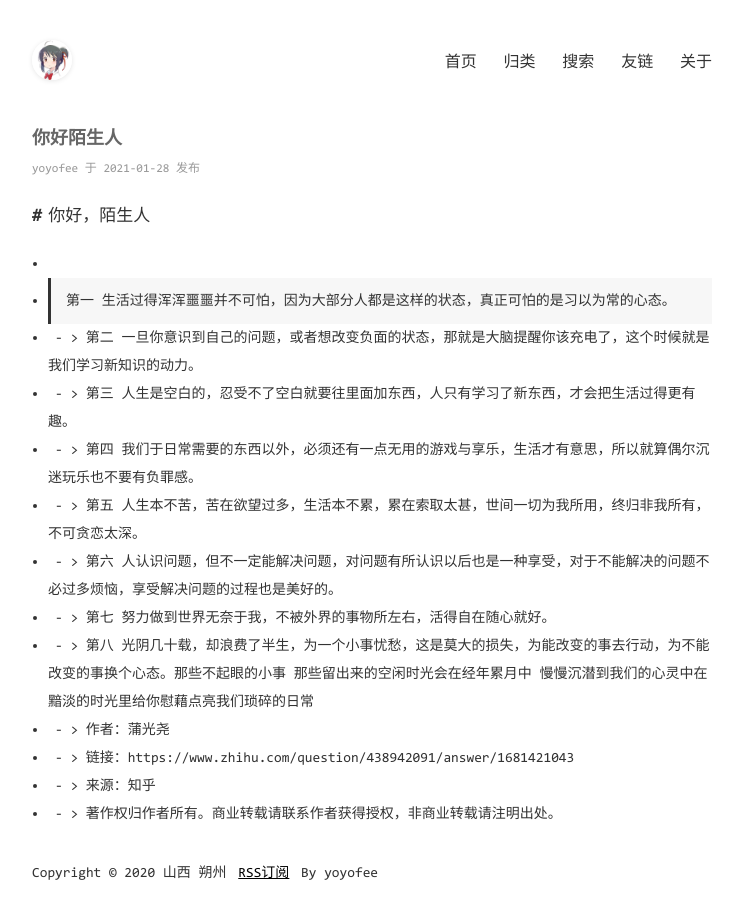
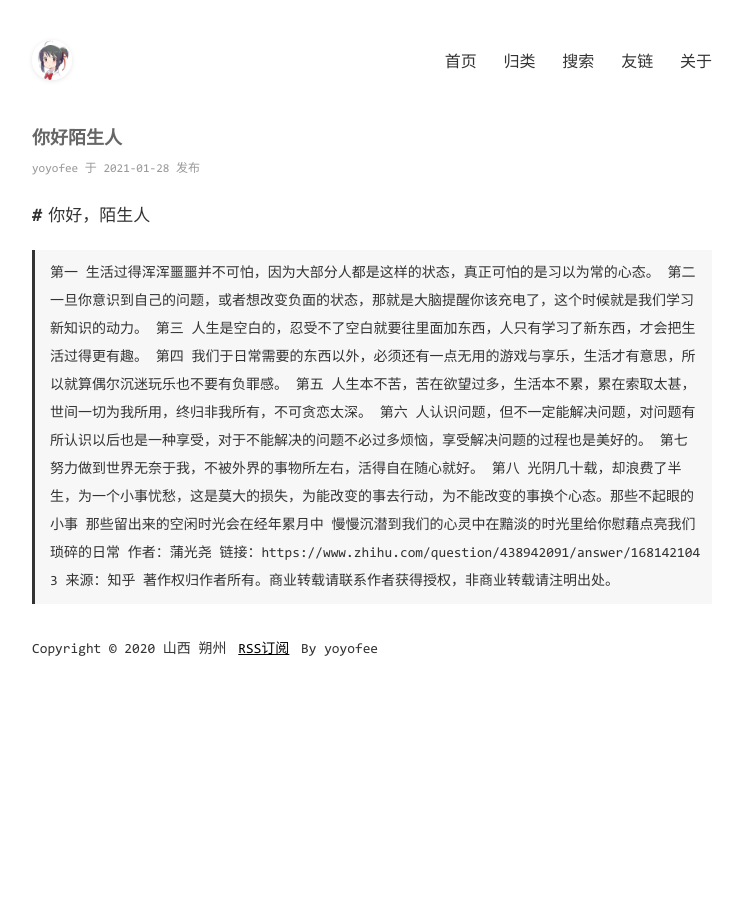
Before and after one commit to yoyofee/yoyofee.github.io, a Jekyll site: the page built from _posts/2021-01-28-你好陌生人.md, in a window 1280 px wide. Shown: the whole page, without its empty margins (268-1011 px from the left). Built offline with Jekyll 4.4.1, drawn with Linux system fonts in a browser that asks for light colours; comment, search, counter and statistics services are not loaded.

```diff
--- a/_posts/2021-01-28-你好陌生人.md
+++ b/_posts/2021-01-28-你好陌生人.md
@@ -5,17 +5,15 @@ categories: [我的文章]
 ---
 # 你好，陌生人
 
-
- -
- - > 第一  生活过得浑浑噩噩并不可怕，因为大部分人都是这样的状态，真正可怕的是习以为常的心态。
- - [ ]  - > 第二  一旦你意识到自己的问题，或者想改变负面的状态，那就是大脑提醒你该充电了，这个时候就是我们学习新知识的动力。
- - [ ]  - > 第三  人生是空白的，忍受不了空白就要往里面加东西，人只有学习了新东西，才会把生活过得更有趣。
- - [ ]  - > 第四  我们于日常需要的东西以外，必须还有一点无用的游戏与享乐，生活才有意思，所以就算偶尔沉迷玩乐也不要有负罪感。
- - [ ]  - > 第五  人生本不苦，苦在欲望过多，生活本不累，累在索取太甚，世间一切为我所用，终归非我所有，不可贪恋太深。
- - [ ]  - > 第六  人认识问题，但不一定能解决问题，对问题有所认识以后也是一种享受，对于不能解决的问题不必过多烦恼，享受解决问题的过程也是美好的。
- - [ ]  - > 第七  努力做到世界无奈于我，不被外界的事物所左右，活得自在随心就好。
- - [ ]  - > 第八  光阴几十载，却浪费了半生，为一个小事忧愁，这是莫大的损失，为能改变的事去行动，为不能改变的事换个心态。那些不起眼的小事   那些留出来的空闲时光会在经年累月中   慢慢沉潜到我们的心灵中在黯淡的时光里给你慰藉点亮我们琐碎的日常
- - [ ]  - > 作者：蒲光尧
- - [ ]  - > 链接：https://www.zhihu.com/question/438942091/answer/1681421043
- - [ ]  - > 来源：知乎
- - [ ]  - > 著作权归作者所有。商业转载请联系作者获得授权，非商业转载请注明出处。
+> 第一  生活过得浑浑噩噩并不可怕，因为大部分人都是这样的状态，真正可怕的是习以为常的心态。
+> 第二  一旦你意识到自己的问题，或者想改变负面的状态，那就是大脑提醒你该充电了，这个时候就是我们学习新知识的动力。
+> 第三  人生是空白的，忍受不了空白就要往里面加东西，人只有学习了新东西，才会把生活过得更有趣。
+> 第四  我们于日常需要的东西以外，必须还有一点无用的游戏与享乐，生活才有意思，所以就算偶尔沉迷玩乐也不要有负罪感。
+> 第五  人生本不苦，苦在欲望过多，生活本不累，累在索取太甚，世间一切为我所用，终归非我所有，不可贪恋太深。
+> 第六  人认识问题，但不一定能解决问题，对问题有所认识以后也是一种享受，对于不能解决的问题不必过多烦恼，享受解决问题的过程也是美好的。
+> 第七  努力做到世界无奈于我，不被外界的事物所左右，活得自在随心就好。
+> 第八  光阴几十载，却浪费了半生，为一个小事忧愁，这是莫大的损失，为能改变的事去行动，为不能改变的事换个心态。那些不起眼的小事   那些留出来的空闲时光会在经年累月中   慢慢沉潜到我们的心灵中在黯淡的时光里给你慰藉点亮我们琐碎的日常
+> 作者：蒲光尧
+> 链接：https://www.zhihu.com/question/438942091/answer/1681421043
+> 来源：知乎
+> 著作权归作者所有。商业转载请联系作者获得授权，非商业转载请注明出处。
```
